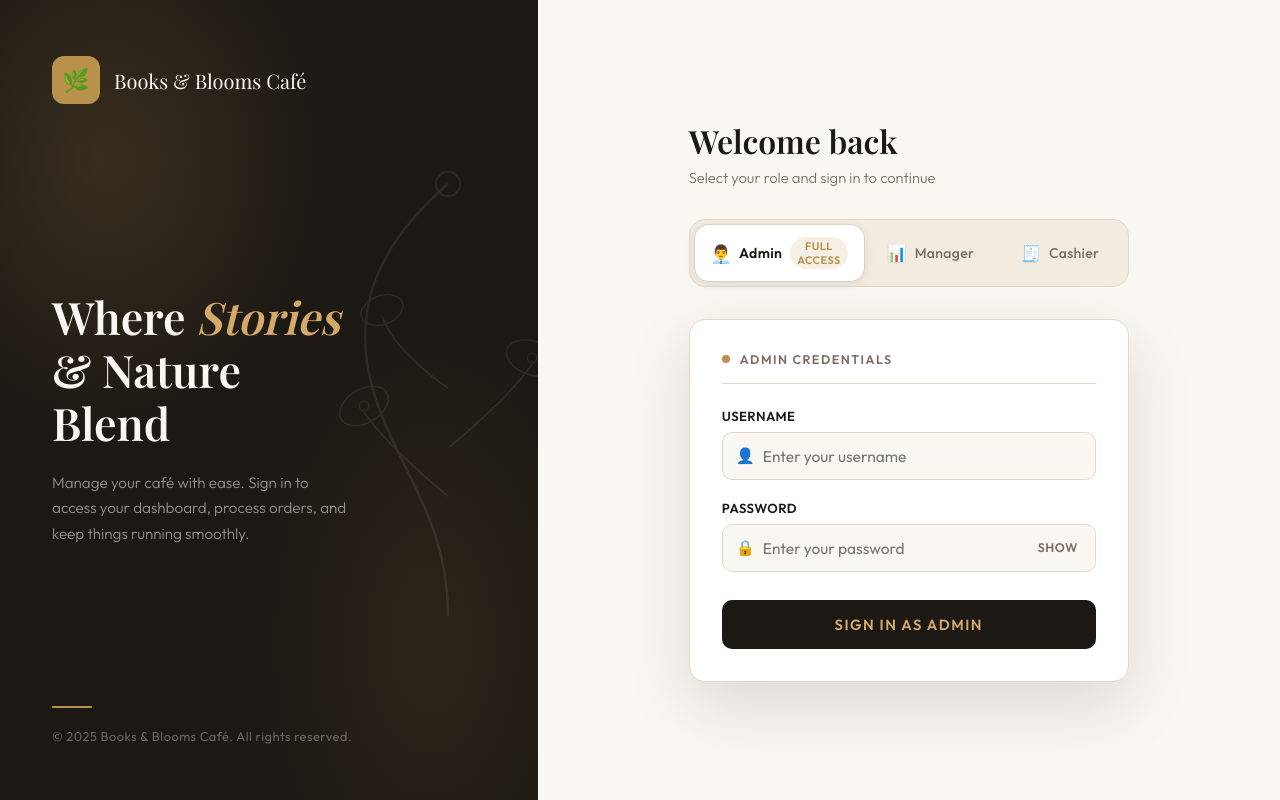
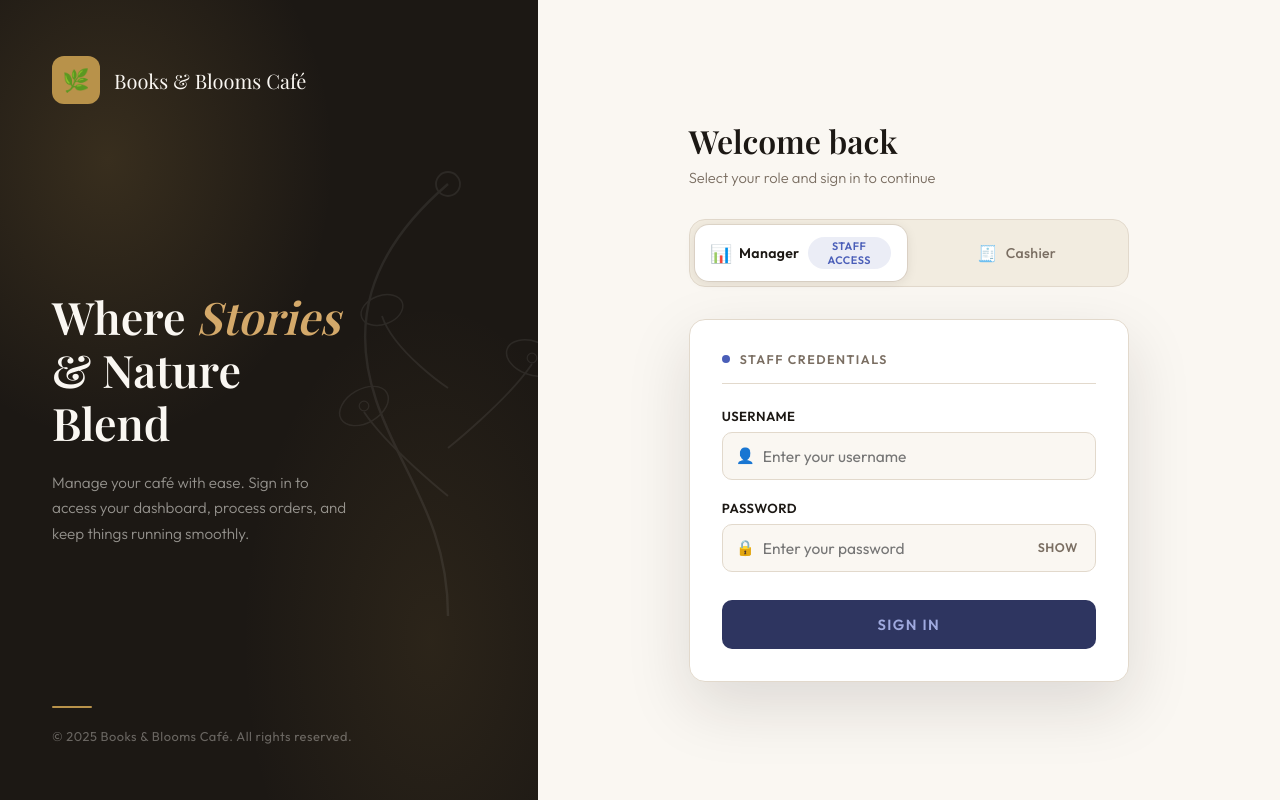
Before and after one commit to Drexler1/CODE-CREW, a Flask app: page /login in a window 1280 px wide. Run offline with Flask 3, Linux system fonts and the light colour scheme; some libraries are stand-ins or nearby versions; some web fonts are replaced.

Commit message:
Update index.html

```diff
--- a/POS system/templates/index.html
+++ b/POS system/templates/index.html
@@ -190,7 +190,7 @@
         /* Role toggle */
         .role-toggle {
             display: grid;
-            grid-template-columns: 1fr 1fr 1fr;
+            grid-template-columns: 1fr 1fr;
             background: var(--warm);
             border: 1.5px solid var(--border);
             border-radius: calc(var(--radius) + 2px);
@@ -544,19 +544,12 @@
 
         <!-- Role selector -->
         <div class="role-toggle" role="tablist" aria-label="Select role">
-            <button class="role-btn active" id="btn-admin" data-role="admin"
-                    role="tab" aria-selected="true" aria-controls="panel-admin"
-                    type="button" onclick="switchRole('admin')">
-                <span class="icon">👨‍💼</span>
-                Admin
-                <span class="role-badge">Full Access</span>
-            </button>
-            <button class="role-btn" id="btn-manager" data-role="manager"
-                    role="tab" aria-selected="false" aria-controls="panel-manager"
+            <button class="role-btn active" id="btn-manager" data-role="manager"
+                    role="tab" aria-selected="true" aria-controls="panel-manager"
                     type="button" onclick="switchRole('manager')">
                 <span class="icon">📊</span>
                 Manager
-                <span class="role-badge" style="display:none">Reports</span>
+                <span class="role-badge">Staff Access</span>
             </button>
             <button class="role-btn" id="btn-cashier" data-role="cashier"
                     role="tab" aria-selected="false" aria-controls="panel-cashier"
@@ -578,51 +571,11 @@
             {% endif %}
             {% endwith %}
 
-            <!-- Admin form -->
-            <div class="form-panel active" id="panel-admin" role="tabpanel" aria-labelledby="btn-admin">
-                <div class="form-section-label">
-                    <span class="dot"></span>
-                    <span>Admin Credentials</span>
-                </div>
-
-                <form action="{{ url_for('login') }}" method="POST" onsubmit="lockSubmit(this)">
-                    <input type="hidden" name="login_role" value="admin">
-
-                    <div class="form-group">
-                        <label for="adminUsername">Username</label>
-                        <div class="input-wrap">
-                            <span class="input-icon">👤</span>
-                            <input type="text" id="adminUsername" name="adminUsername"
-                                   placeholder="Enter your username"
-                                   autocomplete="username" required>
-                        </div>
-                    </div>
-
-                    <div class="form-group">
-                        <label for="adminPassword">Password</label>
-                        <div class="input-wrap">
-                            <span class="input-icon">🔒</span>
-                            <input type="password" id="adminPassword" name="adminPassword"
-                                   placeholder="Enter your password"
-                                   autocomplete="current-password" required>
-                            <button type="button" class="pw-btn" onclick="togglePw('adminPassword', this)">Show</button>
-                        </div>
-                    </div>
-
-                    <button type="submit" class="submit-btn">
-                        <span class="btn-inner">
-                            <span class="spinner" id="spinner-admin"></span>
-                            <span class="btn-label">Sign in as Admin</span>
-                        </span>
-                    </button>
-                </form>
-            </div>
-
-            <!-- Manager form -->
-            <div class="form-panel" id="panel-manager" role="tabpanel" aria-labelledby="btn-manager">
+            <!-- Manager form — also used by admins (backend detects and elevates) -->
+            <div class="form-panel active" id="panel-manager" role="tabpanel" aria-labelledby="btn-manager">
                 <div class="form-section-label">
                     <span class="dot" style="background: #4a5eb8"></span>
-                    <span>Manager Credentials</span>
+                    <span>Staff Credentials</span>
                 </div>
 
                 <form action="{{ url_for('login') }}" method="POST" onsubmit="lockSubmit(this)">
@@ -652,7 +605,7 @@
                     <button type="submit" class="submit-btn" style="background:#2e3560; color:#a0aadf;">
                         <span class="btn-inner">
                             <span class="spinner" id="spinner-manager"></span>
-                            <span class="btn-label">Sign in as Manager</span>
+                            <span class="btn-label">Sign In</span>
                         </span>
                     </button>
                 </form>
```
